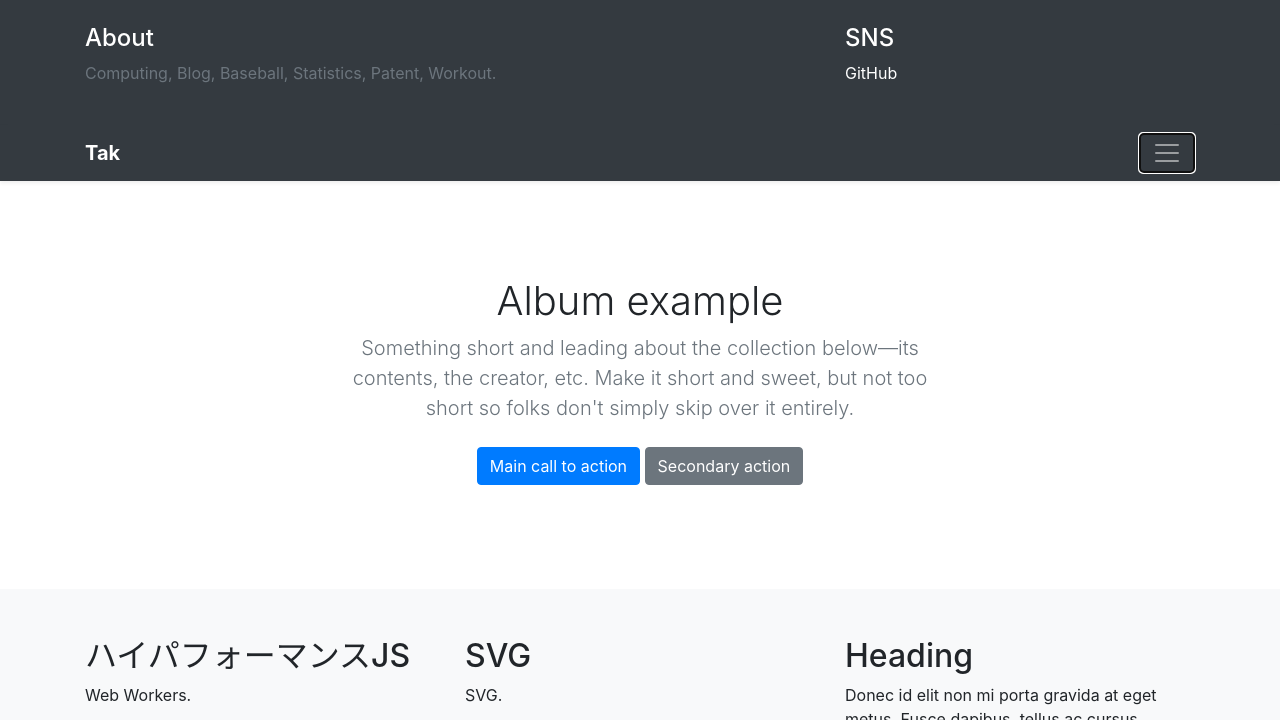
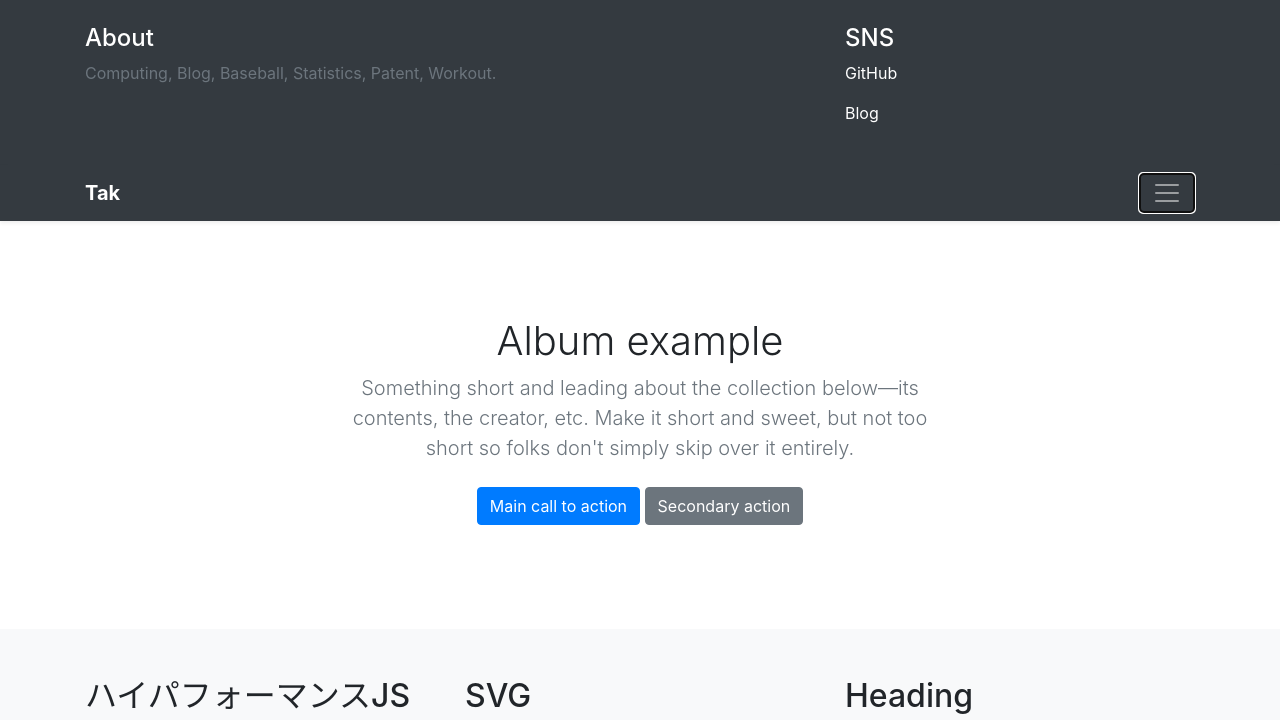
Before and after one commit to takakik/pages, a plain HTML site: page index.html in a window 1280 px wide. Both pictures are taken after a click on the button "Toggle navigation". Shown: the top 720 px of the page. Drawn offline with nearby package versions, Linux system fonts and the light colour scheme.

Commit message:
Blogを追加

```diff
--- a/index.html
+++ b/index.html
@@ -29,6 +29,9 @@
             <h4 class="text-white">SNS</h4>
             <ul class="list-unstyled">
               <li><a href="https://github.com/takakik/" class="text-white">GitHub</a></li>
+            </ul>
+            <ul class="list-unstyled">
+              <li><a href="#" class="text-white">Blog</a></li>
             </ul>
           </div>
         </div>
```
